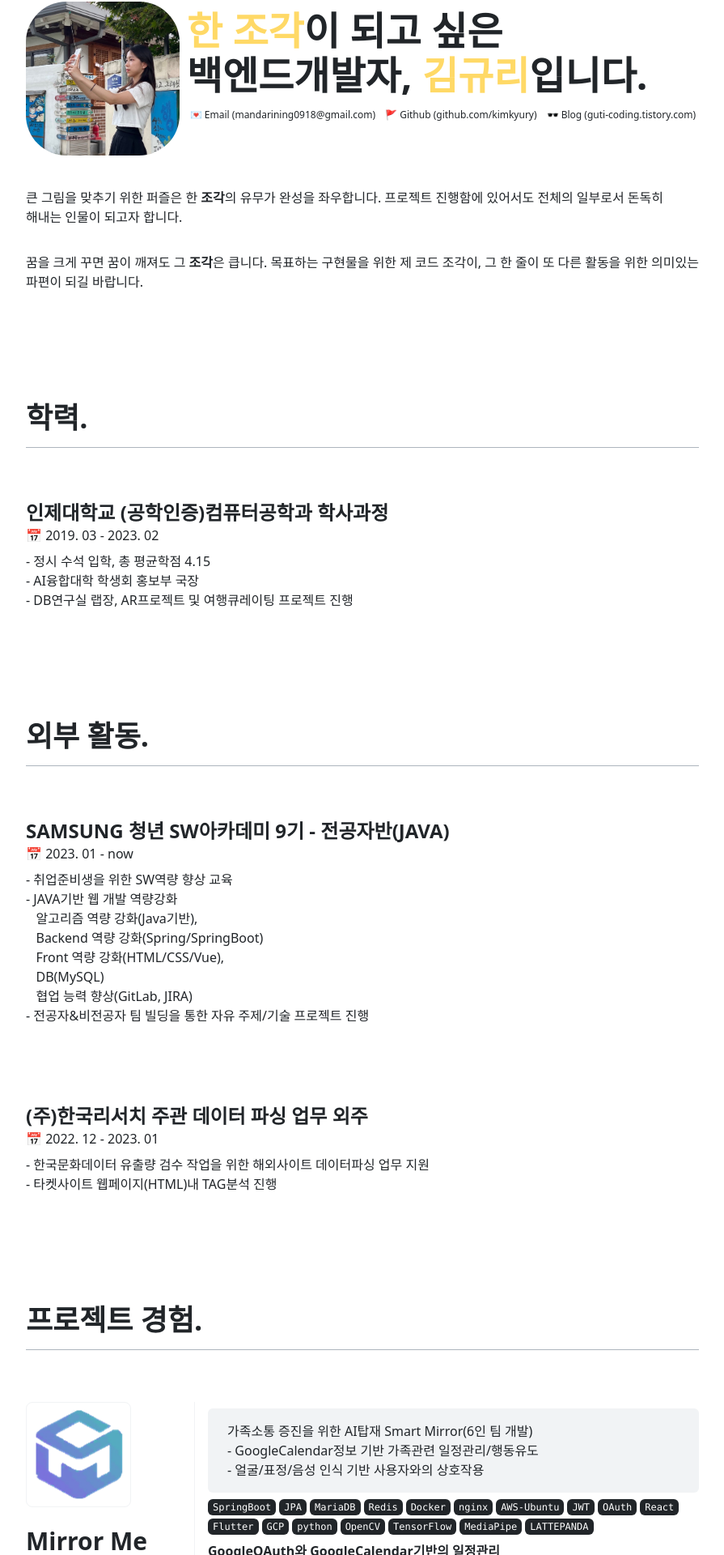
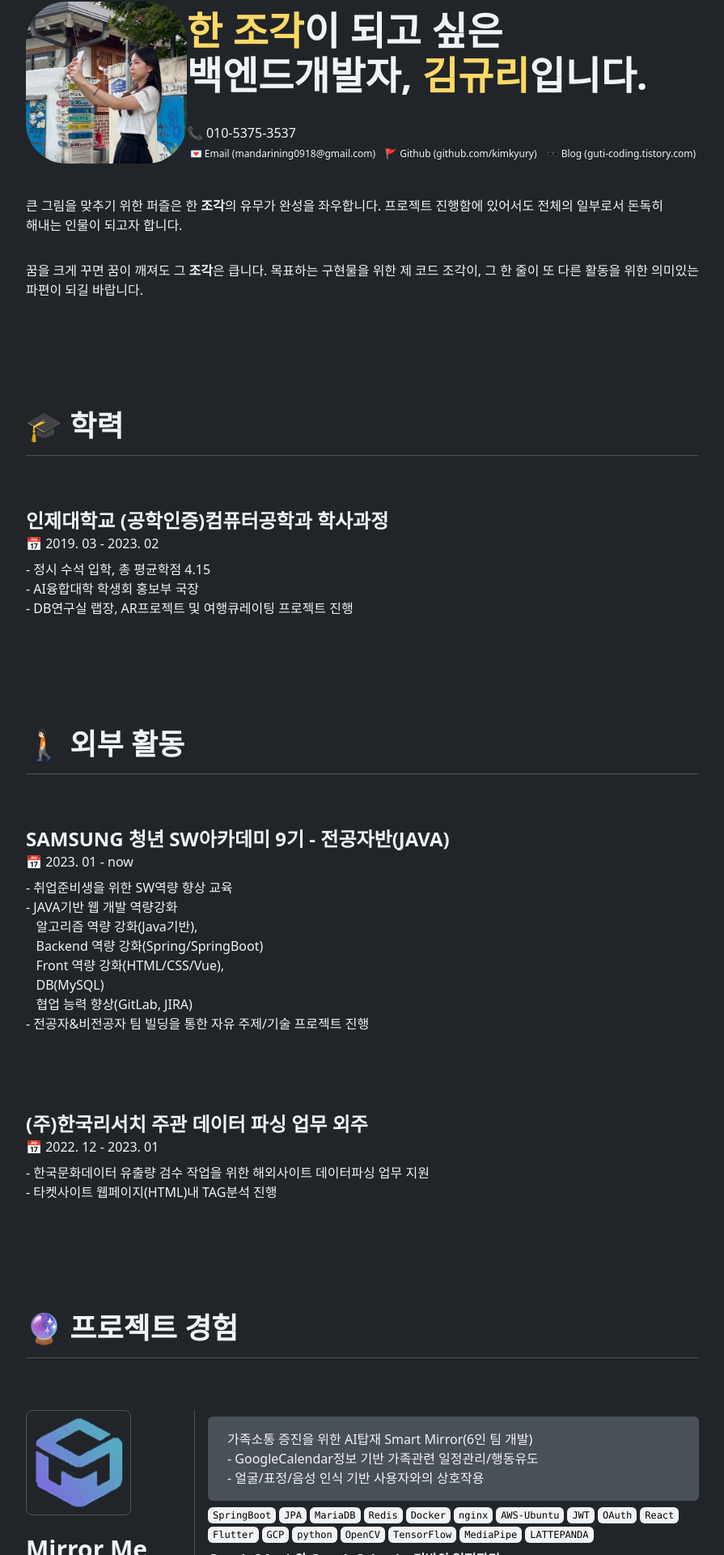
Before and after one commit to kimkyury/kimkyury.github.io, a Next.js app: page / in a window 1280 px wide. Shown: the part 190-2110 px from the top of the page at 81% size, without its empty margins (192-1087 px from the left). Built offline with nearby package versions, Linux system fonts and the light colour scheme.

Commit message:
feat: Modify Css to Dark

```diff
--- a/src/components/Activity/index.tsx
+++ b/src/components/Activity/index.tsx
@@ -6,7 +6,7 @@ import { DataProps } from "@/types";
 const Activity = ({ activity }: Pick<DataProps, "activity">) => {
   return (
     <div>
-      <SectionTitle>외부 활동</SectionTitle>
+      <SectionTitle>🚶🏻 외부 활동</SectionTitle>
       <div className="flex flex-col gap-24">
         {[...activity].reverse().map((activity) => (
           <ActivityItem key={activity.id} {...activity} />
--- a/src/components/Award/index.tsx
+++ b/src/components/Award/index.tsx
@@ -6,7 +6,7 @@ import { DataProps } from "@/types";
 const Award = ({ award }: Pick<DataProps, "award">) => {
   return (
     <div>
-      <SectionTitle>수상 이력</SectionTitle>
+      <SectionTitle>🏆 수상 이력</SectionTitle>
       <div className="flex flex-col gap-24">
         {[...award].reverse().map((certificate) => (
           <AwardItem key={certificate.id} {...certificate} />
--- a/src/components/Certificate/index.tsx
+++ b/src/components/Certificate/index.tsx
@@ -6,7 +6,7 @@ import { DataProps } from "@/types";
 const Certificate = ({ certificate }: Pick<DataProps, "certificate">) => {
   return (
     <div>
-      <SectionTitle>어학 점수</SectionTitle>
+      <SectionTitle>🌐 어학 점수</SectionTitle>
       <div className="flex flex-col gap-24">
         {[...certificate].reverse().map((certificate) => (
           <CertificateItem key={certificate.id} {...certificate} />
--- a/src/components/Education/index.tsx
+++ b/src/components/Education/index.tsx
@@ -6,7 +6,7 @@ import { DataProps } from "@/types";
 const Education = ({ education }: Pick<DataProps, "education">) => {
   return (
     <div>
-      <SectionTitle>학력</SectionTitle>
+      <SectionTitle>🎓 학력</SectionTitle>
       <div className="flex flex-col gap-24">
         {[...education].reverse().map((education) => (
           <EducationItem key={education.id} {...education} />
--- a/src/components/Information/index.tsx
+++ b/src/components/Information/index.tsx
@@ -13,7 +13,7 @@ const Information = ({ information }: Pick<DataProps, "information">) => {
             <img
               src={profileImage.src}
               alt="KGYURY_PROFILE"
-              style={{ width: "190px", height: "190px", borderRadius: "50px" }}
+              style={{ width: "200px", height: "200px", borderRadius: "50px" }}
             />
           </div>
           <div className="flex-3">
@@ -24,6 +24,8 @@ const Information = ({ information }: Pick<DataProps, "information">) => {
               <span className="text-PRIMARY font-semibold">{information.name}</span>
               입니다.
             </h1>
+            <br />
+            <div> 📞 010-5375-3537</div>
             <div className="flex gap-1">
               {information.contact.map((contact) => (
                 <ContactItem
--- a/src/components/Project/ProjectItem.tsx
+++ b/src/components/Project/ProjectItem.tsx
@@ -49,7 +49,7 @@ const ProjectItem = ({
             {stack.map((stack) => (
               <span
                 key={stack}
-                className=" bg-BLACK dark:bg-white  py-[2px] px-1.5 rounded-md text-xs font-medium font-mono whitespace-nowrap text-white dark:text-BLACK"
+                className=" bg-BLACK dark:bg-white  py-[2px] px-1.5 rounded-md text-xs font-medium font-mono whitespace-nowrap text-black dark:text-BLACK"
               >
                 {stack}
               </span>
--- a/src/components/Project/index.tsx
+++ b/src/components/Project/index.tsx
@@ -7,7 +7,7 @@ const Project = ({ project }: Pick<DataProps, "project">) => {
   return (
     <>
       <div>
-        <SectionTitle>프로젝트 경험</SectionTitle>
+        <SectionTitle>🔮 프로젝트 경험</SectionTitle>
         <div className="flex flex-col gap-24">
           {[...project]
             .reverse()
--- a/src/components/SectionTitle.tsx
+++ b/src/components/SectionTitle.tsx
@@ -5,7 +5,7 @@ import Divider from "./Divider";
 const SectionTitle = ({ children }: { children: React.ReactNode }) => {
   return (
     <>
-      <h2>{children}.</h2>
+      <h2>{children}</h2>
       <Divider />
     </>
   );
--- a/src/components/Skill/index.tsx
+++ b/src/components/Skill/index.tsx
@@ -7,7 +7,7 @@ const Skill = ({ skill }: Pick<DataProps, "skill">) => {
   return (
     <>
       <div>
-        <SectionTitle>Skills</SectionTitle>
+        <SectionTitle>⚙️ Skills</SectionTitle>
         <div className="grid grid-cols-3 gap-8">
           {[...skill].map((skill) => (
             <SkillItem key={skill.id} {...skill} />
--- a/src/components/WorkExperience/index.tsx
+++ b/src/components/WorkExperience/index.tsx
@@ -6,7 +6,7 @@ import { DataProps } from "@/types";
 const WorkExperience = ({ workExperience }: Pick<DataProps, "workExperience">) => {
   return (
     <div>
-      <SectionTitle>경력</SectionTitle>
+      <SectionTitle>💼 경력</SectionTitle>
       <div className="flex flex-col gap-24">
         {[...workExperience].reverse().map((experience) => (
           <WorkExperienceItem key={experience.id} {...experience} />
--- a/src/styles/globals.css
+++ b/src/styles/globals.css
@@ -3,6 +3,11 @@
 @tailwind utilities;
 
 @layer base {
+  /* styles/globals.css */
+  body {
+    background-color: #212529;
+  }
+
   h1 {
     @apply font-semibold text-5xl py-2;
   }
--- a/tailwind.config.js
+++ b/tailwind.config.js
@@ -10,11 +10,11 @@ module.exports = {
     extend: {
       // NOTE: 본 템플릿은 대부분이 모노톤으로 이루어져 있습니다. primary 컬러만 수정하여 사용하시는 것을 권장드립니다.
       colors: {
-        GRAY_LIGHT: "#f1f3f5",
-        GRAY: "#adb5bd",
-        GRAY_HEAVY: "#868e96",
+        GRAY_LIGHT: "#495057",
+        GRAY: "#495057",
+        GRAY_HEAVY: "#495057",
         GRAY_EXTRAHEAVY: "#495057",
-        BLACK: "#212529",
+        BLACK: "#f1f3f5",
         /**
          * @description selection(드래그 블록)에 사용되는 컬러입니다.
          */
```
